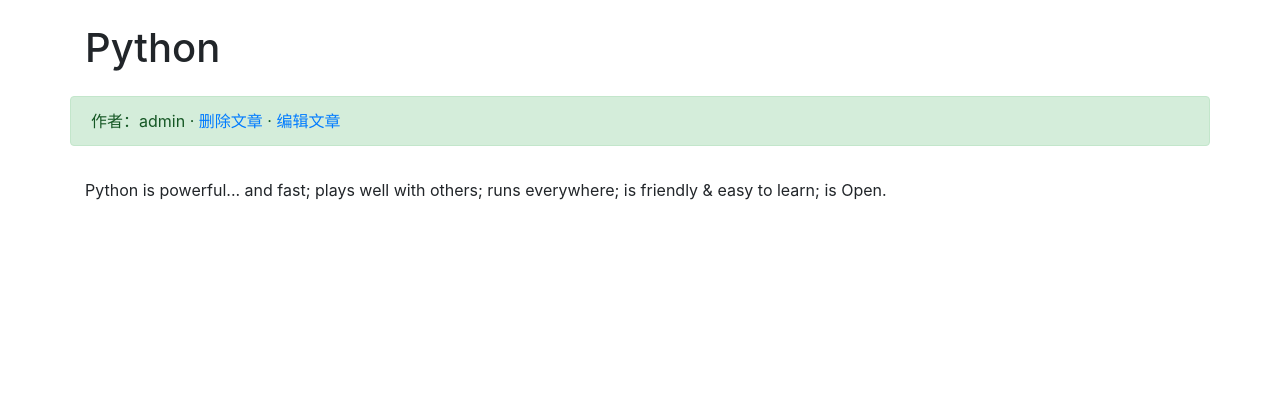
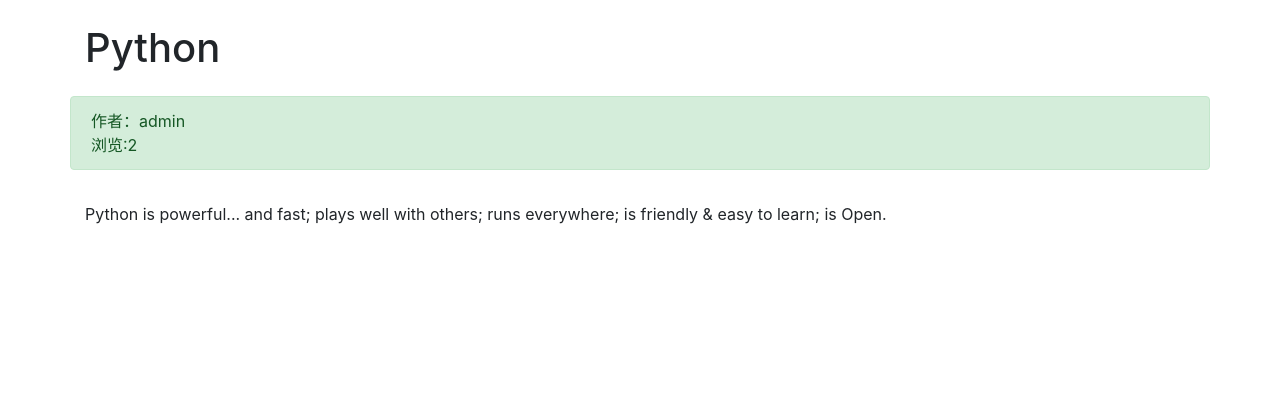
Before and after one commit to Menah3m/Django-blog, a Django app: page /article/article-detail/8/ in a window 1280 px wide. Shown: the part 56-476 px from the top of the page. Run offline with Django 3.2, Linux system fonts and the light colour scheme; data comes from the database, SQL or seed files in the repository; both versions use the stored data as it was after the commit; some libraries are stand-ins or nearby versions.

Commit message:
添加 浏览量 功能

```diff
--- a/article/models.py
+++ b/article/models.py
@@ -17,6 +17,7 @@ class ArticlePost(models.Model):
     created = models.DateTimeField(default=timezone.now)
     # 文章更新时间。参数auto_now=True指定每次数据更新时自动写入当前时间
     updated = models.DateTimeField(auto_now=True)
+    total_views = models.PositiveIntegerField(default=0)
 
     class Meta:
         # ordering指定模型返回的数据的排列顺序
--- a/article/views.py
+++ b/article/views.py
@@ -21,6 +21,8 @@ def article_list(request):
 def article_detail(request, id):
     # 取出相应的文章
     article = ArticlePost.objects.get(id=id)
+    article.total_views += 1
+    article.save(update_fields=['total_views'])
     article.body = markdown.markdown(article.body,
                                      extensions=[
                                          'markdown.extensions.extra',
--- a/templates/article/detail.html
+++ b/templates/article/detail.html
@@ -15,9 +15,17 @@
     <div class="row">
         <!-- 标题及作者 -->
         <h1 class="col-12 mt-4 mb-4">{{ article.title }}</h1>
-        <div class="col-12 alert alert-success">作者：{{ article.author }}
-            · <a href="#" onclick="confirm_safe_delete()">删除文章</a>
-            · <a href="{% url "article:article_update" article.id %}">编辑文章</a>
+        <div class="col-12 alert alert-success">
+            <div>
+                作者：{{ article.author }}
+                {% if user == article.author %}
+                    · <a href="#" onclick="confirm_safe_delete()">删除文章</a>
+                    · <a href="{% url "article:article_update" article.id %}">编辑文章</a>
+                {% endif %}
+            </div>
+            <div>
+                浏览:{{ article.total_views }}
+            </div>
             <form
                     style="display:none;"
                     id="safe_delete"
--- a/templates/article/list.html
+++ b/templates/article/list.html
@@ -28,6 +28,11 @@
                 <!-- 注脚 -->
                 <div class="card-footer">
                     <a href="{% url 'article:article_detail' article.id %}" class="btn btn-primary">阅读本文</a>
+                    <span>
+                       <small class="col align-self-end" style="color: gray;">
+                          浏览: {{ article.total_views }}
+                        </small>
+                    </span>
                 </div>
             </div>
         </div>
```
Also changed, not shown: article/migrations/0002_articlepost_total_views.py (added), db.sqlite3.
